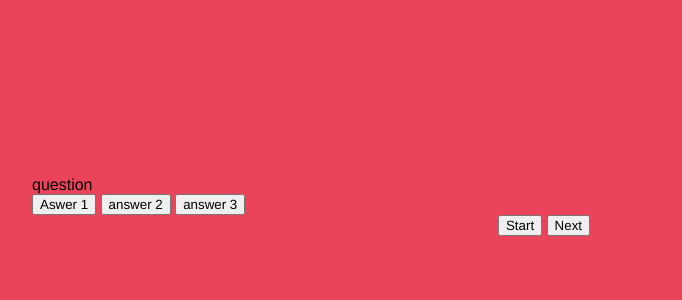
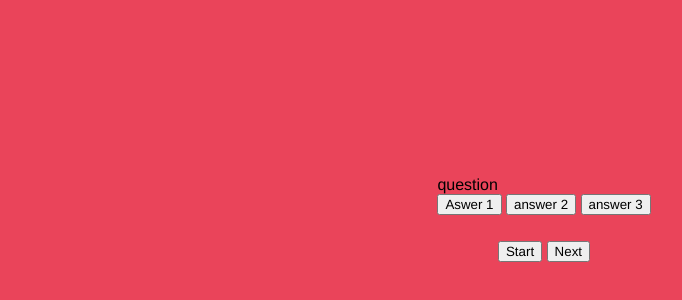
Before and after one commit to Moonchichiii/codealong2, a plain HTML site: page index.html in a window 1280 px wide. Shown: the part 194-494 px from the top of the page, without its empty margins (96-778 px from the left). Drawn offline with Linux system fonts and the light colour scheme.

Commit message:
changing styles, added flex, and aligning things in the center.

```diff
--- a/assets/css/style.css
+++ b/assets/css/style.css
@@ -31,7 +31,11 @@ body.incorrect {
 }
 
 .container {
-    width: 80%;
-    max-width: 80%;
+    display: flex;
+    justify-content: center;
+    align-items: center;
+    margin: 2% auto;
+    width: 70vw;
+    max-width: 70%;
 
 }
--- a/index.html
+++ b/index.html
@@ -35,6 +35,6 @@
 
 
 <!---Javascript-->
-    <script src=""></script>
+    <script src="assets/js/script.js"></script>
 </body>
 </html>
```
Also changed, not shown: assets/js/script.js (added).
